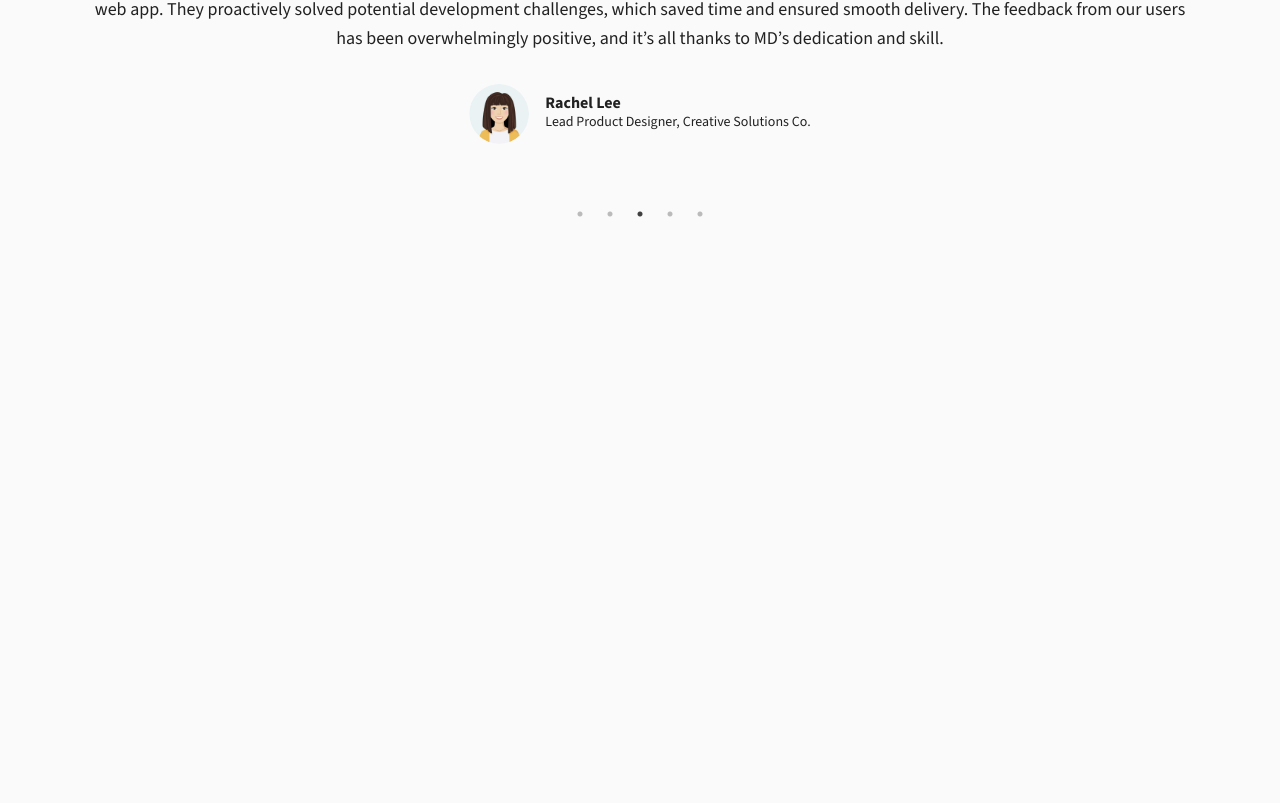
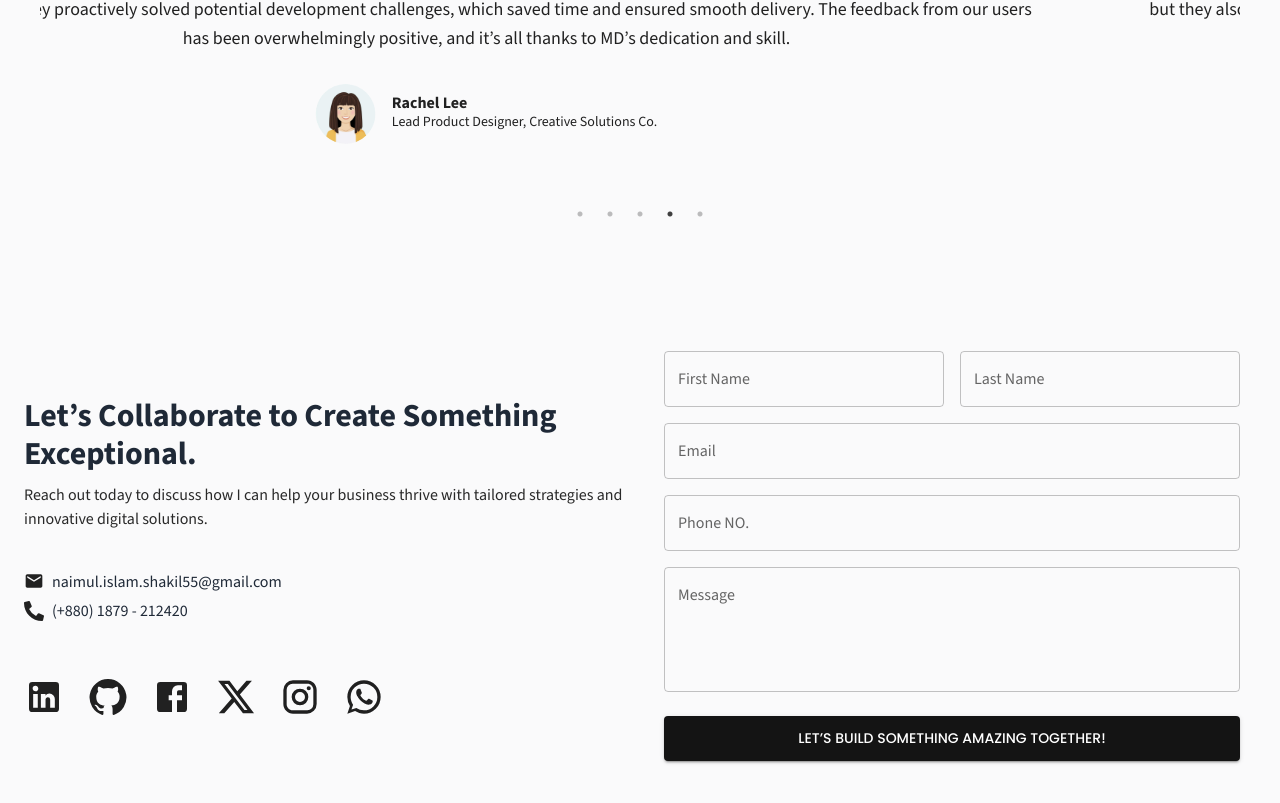
Before and after one commit to naimulislamshakil/naimul_portfolio, a React (Vite) app: page / in a window 1280 px wide. Shown: the part 4264-5067 px from the top of the page. Before the commit the page ends 4559 px from the top, so only its background shows below. Built offline with nearby package versions, Linux system fonts and the light colour scheme.

Commit message:
complete contact us section

```diff
--- a/package.json
+++ b/package.json
@@ -12,12 +12,14 @@
   "dependencies": {
     "@emotion/react": "^11.14.0",
     "@emotion/styled": "^11.14.0",
+    "@hookform/resolvers": "^4.1.3",
     "@mui/icons-material": "^6.4.8",
     "@mui/material": "^6.4.8",
     "@mui/styled-engine-sc": "^6.4.3",
     "react": "^19.0.0",
     "react-animated-cursor": "^2.11.2",
     "react-dom": "^19.0.0",
+    "react-hook-form": "^7.54.2",
     "react-icons": "^5.5.0",
     "react-material-ui-carousel": "^3.4.2",
     "react-router-dom": "^7.2.0",
@@ -27,7 +29,8 @@
     "react-typical": "^0.1.3",
     "slick-carousel": "^1.8.1",
     "styled-components": "^6.1.15",
-    "wrangler": "^3.113.0"
+    "wrangler": "^3.113.0",
+    "yup": "^1.6.1"
   },
   "devDependencies": {
     "@eslint/js": "^9.19.0",
--- /dev/null
+++ b/src/Compoments/ContactUs.jsx
@@ -0,0 +1,258 @@
+import { yupResolver } from '@hookform/resolvers/yup';
+import {
+	Box,
+	Button,
+	Card,
+	CardContent,
+	Container,
+	Grid,
+	TextField,
+	Typography,
+	useTheme,
+} from '@mui/material';
+import { useForm } from 'react-hook-form';
+import { contactSchema } from '../data/contactus';
+import { tokens } from '../theme';
+import { MdEmail } from 'react-icons/md';
+import { FaPhoneAlt } from 'react-icons/fa';
+import { Link } from 'react-router-dom';
+import LinkedInIcon from '@mui/icons-material/LinkedIn';
+import GitHubIcon from '@mui/icons-material/GitHub';
+import FacebookIcon from '@mui/icons-material/Facebook';
+import XIcon from '@mui/icons-material/X';
+import InstagramIcon from '@mui/icons-material/Instagram';
+import WhatsAppIcon from '@mui/icons-material/WhatsApp';
+
+const ContactUs = () => {
+	const theme = useTheme();
+	const colors = tokens(theme.palette.mode);
+
+	const {
+		register,
+		reset,
+		handleSubmit,
+		formState: { errors },
+	} = useForm({
+		mode: 'all',
+		resolver: yupResolver(contactSchema),
+	});
+
+	const submit = (data) => {
+		console.log(data);
+		reset();
+	};
+
+	return (
+		<Container maxWidth="xl" sx={{ py: 5 }}>
+			<Grid container spacing={2}>
+				<Grid
+					item
+					xs={12}
+					md={6}
+					display="flex"
+					flexDirection="column"
+					justifyContent="center"
+					alignItems="start"
+				>
+					<Typography
+						variant="h2"
+						fontWeight={700}
+						sx={{
+							color: theme.palette.mode === 'light' ? '#1F2937' : '#F3F4F6',
+						}}
+						textAlign="start"
+					>
+						Let’s Collaborate to Create Something Exceptional.
+					</Typography>
+
+					<Typography
+						fontWeight={400}
+						variant="body1"
+						fontSize={16}
+						sx={{
+							color: `${colors.grey[200]}`,
+							mt: '10px',
+							textAlign: 'start',
+						}}
+					>
+						Reach out today to discuss how I can help your business thrive with
+						tailored strategies and innovative digital solutions.
+					</Typography>
+
+					<Box
+						display="flex"
+						alignItems="center"
+						justifyContent="center"
+						gap={1}
+						mt={5}
+					>
+						<MdEmail style={{ fontSize: '20px' }} />
+						<Typography
+							variant="h5"
+							fontWeight={400}
+							sx={{
+								color: theme.palette.mode === 'light' ? '#1F2937' : '#F3F4F6',
+							}}
+							textAlign="start"
+						>
+							naimul.islam.shakil55@gmail.com
+						</Typography>
+					</Box>
+					<Box
+						display="flex"
+						alignItems="center"
+						justifyContent="center"
+						gap={1}
+						mt={1}
+					>
+						<FaPhoneAlt style={{ fontSize: '20px' }} />
+						<Typography
+							variant="h5"
+							fontWeight={400}
+							sx={{
+								color: theme.palette.mode === 'light' ? '#1F2937' : '#F3F4F6',
+							}}
+							textAlign="start"
+						>
+							(+880) 1879 - 212420
+						</Typography>
+					</Box>
+
+					<Box
+						mt={7}
+						display="flex"
+						justifyContent="center"
+						gap={3}
+						alignItems="center"
+					>
+						<Link
+							target="-"
+							style={{ textDecoration: 'none', color: 'inherit' }}
+							to="https://www.linkedin.com/in/md-naimul-islam-shakil/"
+						>
+							<LinkedInIcon style={{ fontSize: '40px' }} />
+						</Link>
+						<Link
+							target="-"
+							style={{ textDecoration: 'none', color: 'inherit' }}
+							to="https://github.com/naimulislamshakil"
+						>
+							<GitHubIcon style={{ fontSize: '40px' }} />
+						</Link>
+						<Link
+							target="-"
+							style={{ textDecoration: 'none', color: 'inherit' }}
+							to="https://web.facebook.com/naimul.islam.shakil.156111"
+						>
+							<FacebookIcon style={{ fontSize: '40px' }} />
+						</Link>
+						<Link
+							target="-"
+							style={{ textDecoration: 'none', color: 'inherit' }}
+							to="https://x.com/MDNAIMULISLAMS5"
+						>
+							<XIcon style={{ fontSize: '40px' }} />
+						</Link>
+						<Link
+							target="-"
+							style={{ textDecoration: 'none', color: 'inherit' }}
+							to="https://www.instagram.com/naimulislam555/"
+						>
+							<InstagramIcon style={{ fontSize: '40px' }} />
+						</Link>
+						<Link
+							target="-"
+							style={{ textDecoration: 'none', color: 'inherit' }}
+							to="https://wa.me/8801879212420"
+						>
+							<WhatsAppIcon style={{ fontSize: '40px' }} />
+						</Link>
+					</Box>
+				</Grid>
+
+				<Grid item xs={12} md={6}>
+					<Card sx={{ background: 'transparent', boxShadow: 0 }}>
+						<CardContent>
+							<form onSubmit={handleSubmit(submit)}>
+								<Grid container spacing={2}>
+									<Grid item xs={6}>
+										<TextField
+											{...register('firstName')}
+											label="First Name"
+											fullWidth
+											error={!!errors?.firstName}
+											helperText={errors?.firstName?.message}
+											placeholder="Enter your first name..."
+										/>
+									</Grid>
+									<Grid item xs={6}>
+										<TextField
+											{...register('lastName')}
+											label="Last Name"
+											fullWidth
+											error={!!errors?.lastName}
+											helperText={errors?.lastName?.message}
+											placeholder="Enter your last name..."
+										/>
+									</Grid>
+									<Grid item xs={12}>
+										<TextField
+											{...register('email')}
+											label="Email"
+											fullWidth
+											error={!!errors?.email}
+											helperText={errors?.email?.message}
+											placeholder="Enter your email..."
+										/>
+									</Grid>
+									<Grid item xs={12}>
+										<TextField
+											label="Phone NO."
+											fullWidth
+											placeholder="Enter your phone number..."
+										/>
+									</Grid>
+									<Grid item xs={12}>
+										<TextField
+											{...register('message')}
+											label="Message"
+											fullWidth
+											error={!!errors?.message}
+											helperText={errors?.message?.message}
+											rows={4}
+											multiline
+											placeholder="Enter your message..."
+										/>
+									</Grid>
+									<Grid item xs={12}>
+										<Button
+											type="submit"
+											variant="contained"
+											fullWidth
+											// onClick={() => goToAboutMe()}
+											sx={{
+												mt: 1,
+												fontWeight: 500,
+												fontSize: 14,
+												fontFamily: 'Poppins',
+												padding: '10px 30px',
+												background:
+													theme.palette.mode === 'light' ? '#141414' : '#fff	',
+												color:
+													theme.palette.mode === 'light' ? '#fff' : '#141414',
+											}}
+										>
+											Let’s Build Something Amazing Together!
+										</Button>
+									</Grid>
+								</Grid>
+							</form>
+						</CardContent>
+					</Card>
+				</Grid>
+			</Grid>
+		</Container>
+	);
+};
+
+export default ContactUs;
--- a/src/Pages/HomePage.jsx
+++ b/src/Pages/HomePage.jsx
@@ -5,6 +5,7 @@ import Count from '../Compoments/Count';
 import Service from '../Compoments/Service';
 import Portfolio from '../Compoments/Portfolio';
 import Testminial from '../Compoments/Testminial';
+import ContactUs from '../Compoments/ContactUs';
 
 const HomePage = () => {
 	return (
@@ -16,6 +17,7 @@ const HomePage = () => {
 			<Service />
 			<Portfolio />
 			<Testminial />
+			<ContactUs />
 		</>
 	);
 };
--- /dev/null
+++ b/src/data/contactus.js
@@ -0,0 +1,8 @@
+import * as yup from 'yup';
+
+export const contactSchema = yup.object().shape({
+	firstName: yup.string().required('First Name is Required!'),
+	lastName: yup.string().required('Last Name is Required!'),
+	email: yup.string().email('Invalid Email').required('Email is Required!'),
+	message: yup.string().required('Message is Required!'),
+});
```
Also changed, not shown: 1 other file (tests, documents, lock files or other folders).
